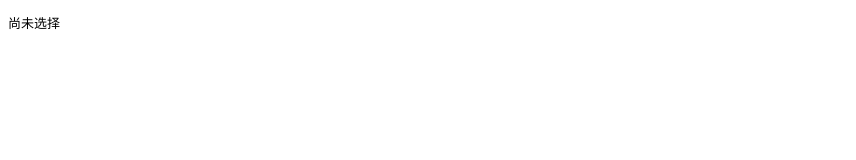
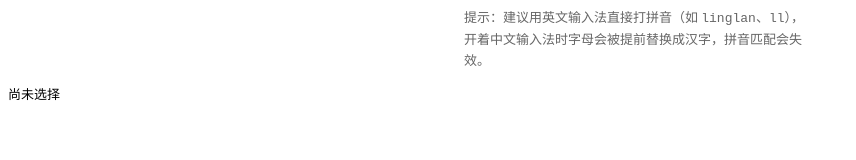
Before and after one commit to Decolv/yet-another-arknights-input, a website with bundled scripts: page demo/index.html in a window 1280 px wide. Shown: the whole page, without its empty margins (0-856 px from the left). Built offline with nearby package versions, Linux system fonts and the light colour scheme.

Commit message:
docs: 补充 SRI 校验与英文输入法使用提示

```diff
--- a/demo/index.html
+++ b/demo/index.html
@@ -7,6 +7,10 @@
     <script src="./dist/arknights-name-input.js"></script>
   </head>
   <body>
+    <p style="max-width: 22rem; margin: 8px auto 0; color: #666; font-size: 13px; line-height: 1.6;">
+      提示：建议用英文输入法直接打拼音（如 <code>linglan</code>、<code>ll</code>），
+      开着中文输入法时字母会被提前替换成汉字，拼音匹配会失效。
+    </p>
     <arknights-name-input
       id="operator"
       placeholder="输入干员名称、拼音或别号"
```
Also changed, not shown: README.md.
